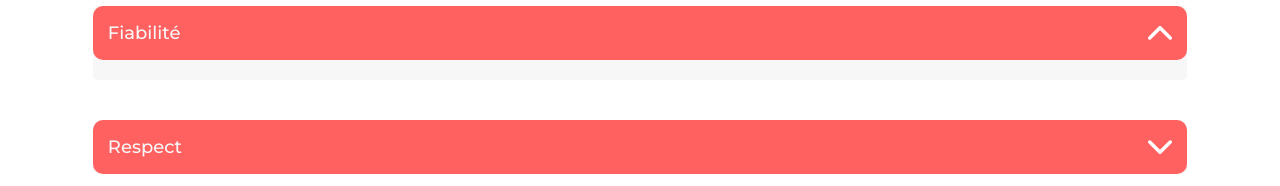
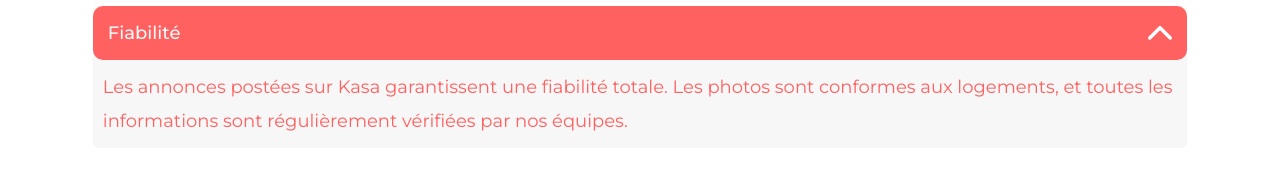
Before and after one commit to CapucineFst/Kasa, a React (Create React App) app: page /about in a window 1280 px wide. Both pictures are taken after a click on the element "Fiabilité". Shown: the part 418-604 px from the top of the page. Built offline with nearby package versions, Linux system fonts and the light colour scheme; a web font is replaced by a local one.

Commit message:
Children instead of content

```diff
--- a/src/components/Collapse/index.jsx
+++ b/src/components/Collapse/index.jsx
@@ -2,12 +2,11 @@
 import arrow from '../../assets/arrow.svg';
 import { useState } from 'react';
 
-export default function Collapse({title, content}) {
+export default function Collapse({title, children}) {
 
     const [toggle, setToggle] = useState(false);
 
     return (
-        <>
             <div className="collapse" >
                 <h3 className='collapse_title' onClick={() => setToggle(!toggle)} >
                     {title}
@@ -18,9 +17,9 @@
                     />
                 </h3>
                 <div className={toggle ? 'collapse_content' : 'collapse_content_hidden'}>
-                        <div>{content}</div>
+                        <div>{children}</div>
                 </div>
             </div>
-        </>
+
     )
 }
```
